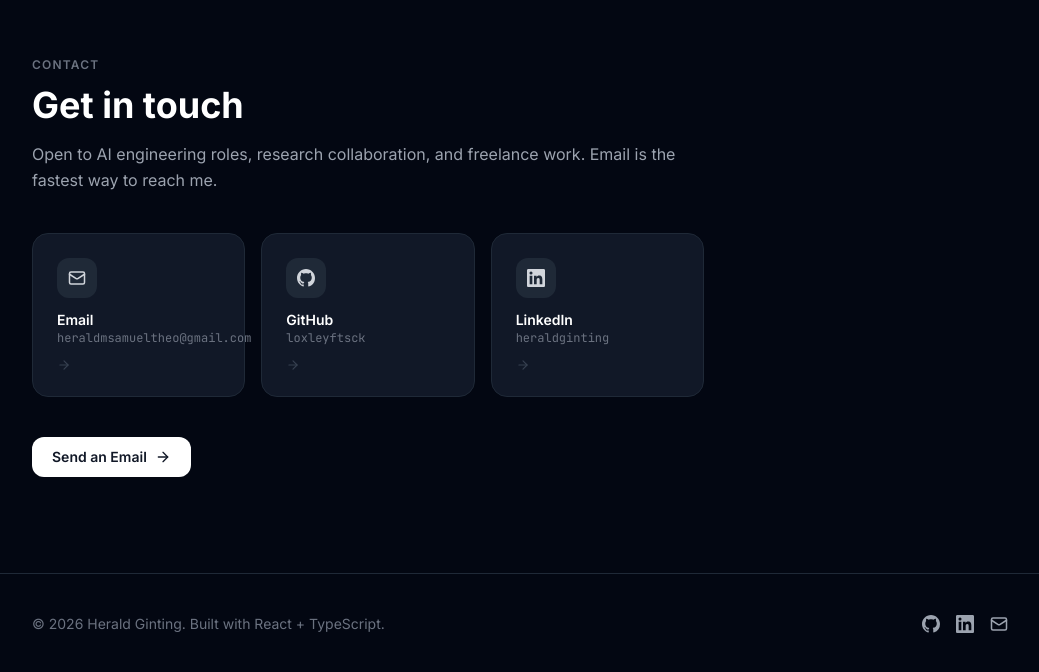
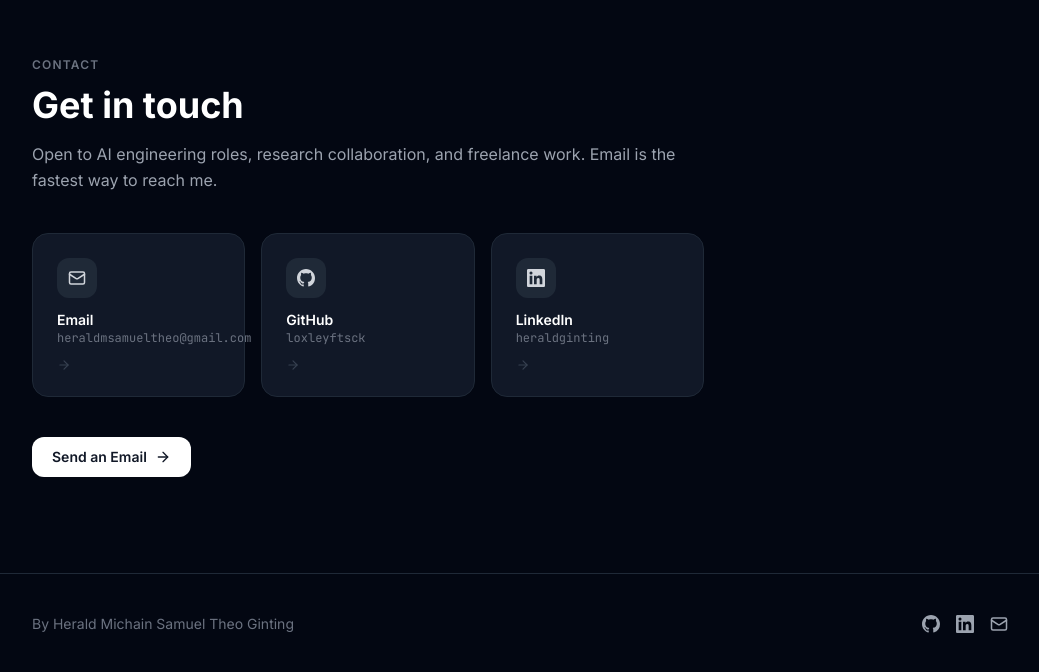
Before and after one commit to loxleyftsck/Portfolio, a React (Vite) app: page / in a window 1280 px wide. Shown: the part 5054-5726 px from the top of the page, without its empty margins (120-1159 px from the left). Built offline with nearby package versions, Linux system fonts and the light colour scheme.

Commit message:
Simplify footer credit to a byline
Drops the copyright year and the build-stack note; the footer now reads
just the full name, sourced from meta.fullName so it stays in step with
the hero.

```diff
--- a/src/components/layout/Footer.tsx
+++ b/src/components/layout/Footer.tsx
@@ -7,7 +7,7 @@ export default function Footer() {
     <footer className="border-t border-gray-100 dark:border-gray-800 py-10">
       <div className="max-w-5xl mx-auto px-4 sm:px-6 flex flex-col sm:flex-row items-center justify-between gap-4">
         <p className="text-sm text-gray-400 dark:text-gray-500">
-          © {new Date().getFullYear()} {meta.name}. Built with React + TypeScript.
+          By {meta.fullName}
         </p>
         <div className="flex items-center gap-4">
           <a href={social.github} target="_blank" rel="noopener" className="text-gray-400 hover:text-gray-900 dark:hover:text-white transition-colors">
```
